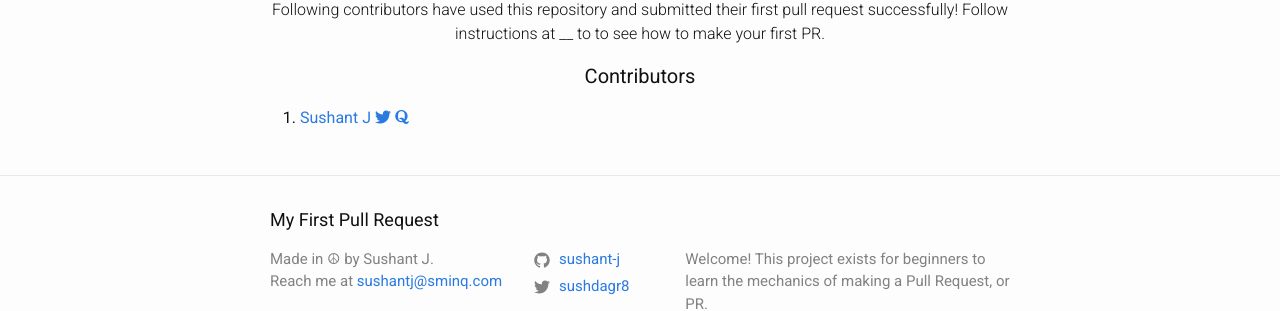
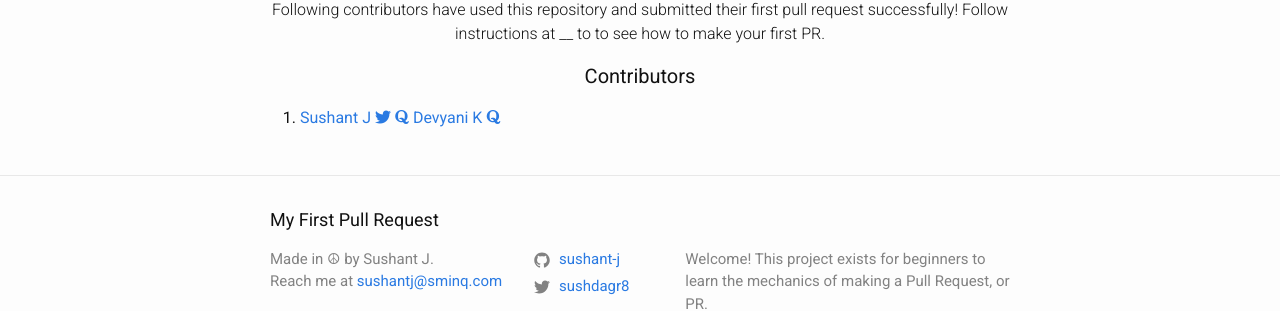
Before and after one commit to sushant-j/my-first-pull-request, a Jekyll site: the page built from index.md, in a window 1280 px wide. Shown: the part 157-468 px from the top of the page. Built offline with Jekyll 4.4.1, drawn with Linux system fonts in a browser that asks for light colours; nearby versions of some CDN libraries.

Commit message:
Final Commit

```diff
--- a/_layouts/home.html
+++ b/_layouts/home.html
@@ -21,6 +21,12 @@
       <a href="https://www.quora.com/profile/Sushant-Joshi-5">
         <i class="fa fa-quora"></i>
       </a>
+      <a href="https://github.com/devyanigeca/">
+        Devyani K
+      </a>
+      <a href="https://www.quora.com/profile/Devyani_sKulkarni">
+        <i class="fa fa-quora"></i>
+      </a>
     </li>
   </ol>
 </div>
```
